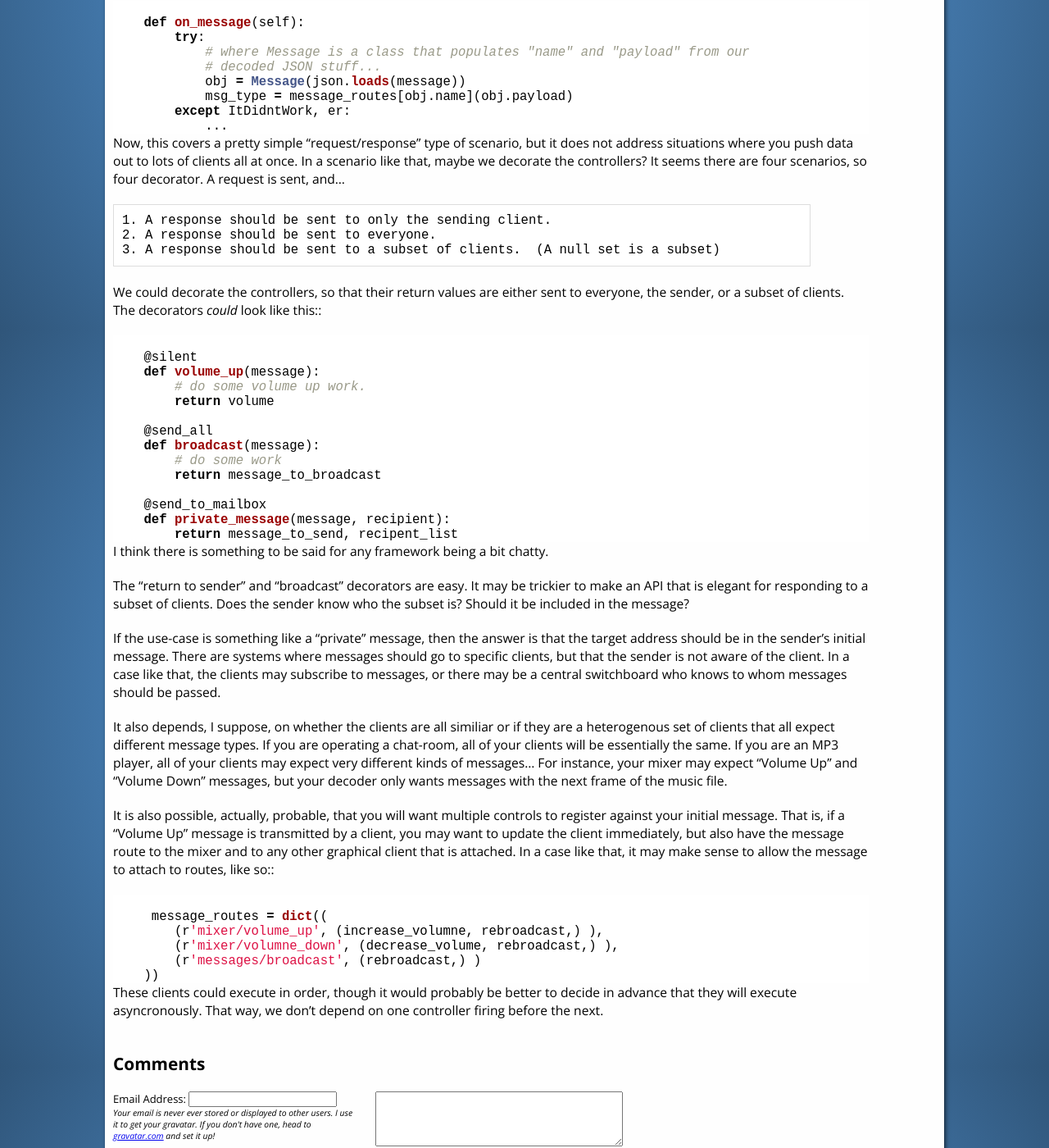
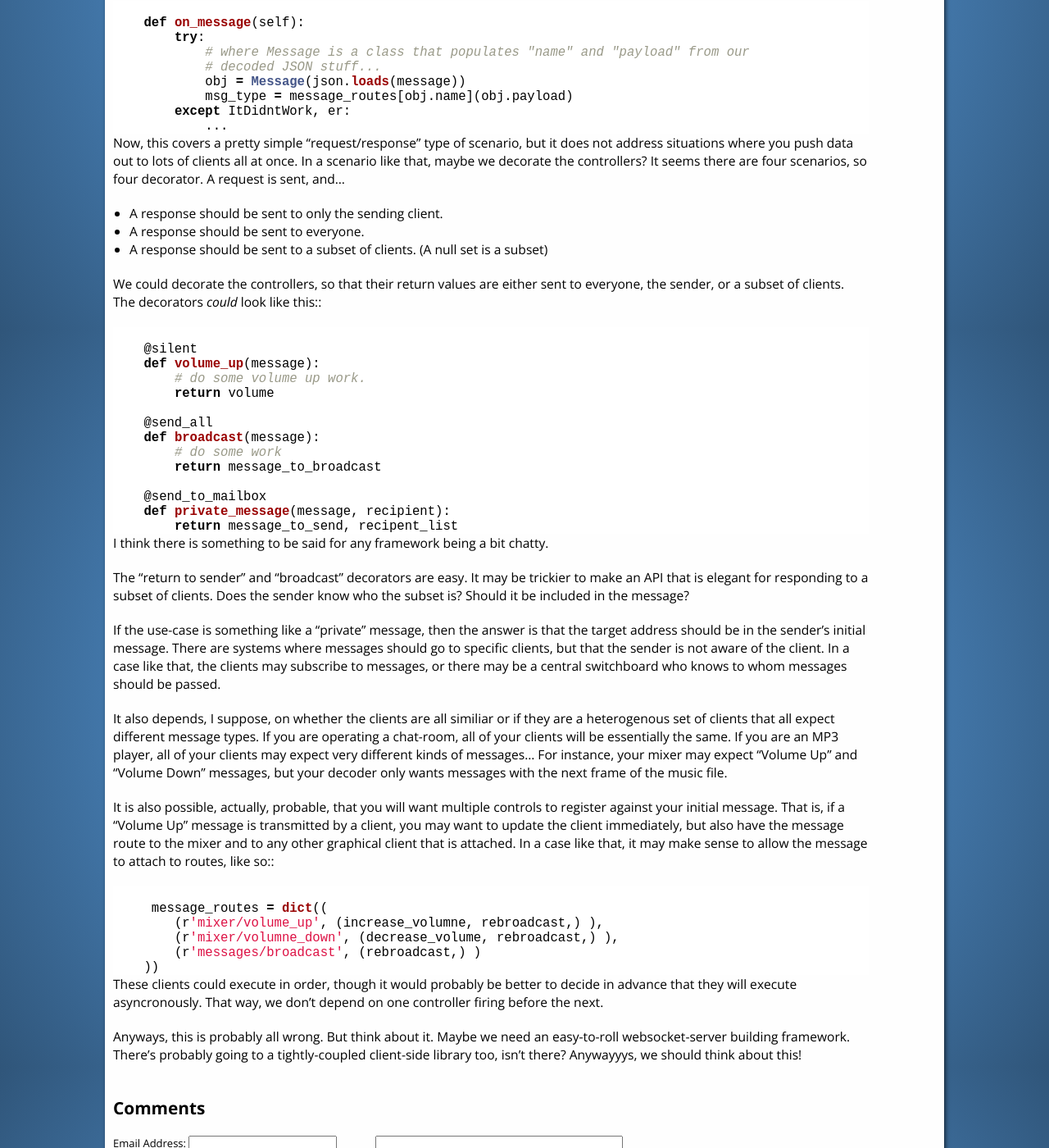
Before and after one commit to kmooney/kmooney.github.io, a Jekyll site: the page built from _posts/2013-11-05-thoughts.md, in a window 1280 px wide and 1400 px high, scrolled down 1399 px. Shown: the whole window at 82% size. Built offline with Jekyll 4.4.1, drawn with Linux system fonts in a browser that asks for light colours; nearby versions of some CDN libraries; Markdown is read by kramdown in place of the engine named in the settings.

Commit message:
thoughts, resolved typose

```diff
--- a/_posts/2013-11-05-thoughts.md
+++ b/_posts/2013-11-05-thoughts.md
@@ -94,9 +94,9 @@ does not address situations where you push data out to lots of clients all at
 once.  In a scenario like that, maybe we decorate the controllers?  It seems
 there are four scenarios, so four decorator.  A request is sent, and...
 
-    1. A response should be sent to only the sending client.
-    2. A response should be sent to everyone.
-    3. A response should be sent to a subset of clients.  (A null set is a subset)
+- A response should be sent to only the sending client.
+- A response should be sent to everyone.
+- A response should be sent to a subset of clients.  (A null set is a subset)
 
 We could decorate the controllers, so that their return values are either sent
 to everyone, the sender, or a subset of clients.  The decorators *could* look like this::
@@ -156,3 +156,5 @@ attach to routes, like so::
 These clients could execute in order, though it would probably be better to
 decide in advance that they will execute asyncronously.  That way, we don't
 depend on one controller firing before the next.
+
+Anyways, this is probably all wrong.  But think about it.  Maybe we need an easy-to-roll websocket-server building framework.  There's probably going to a tightly-coupled client-side library too, isn't there?  Anywayyys, we should think about this!
```
